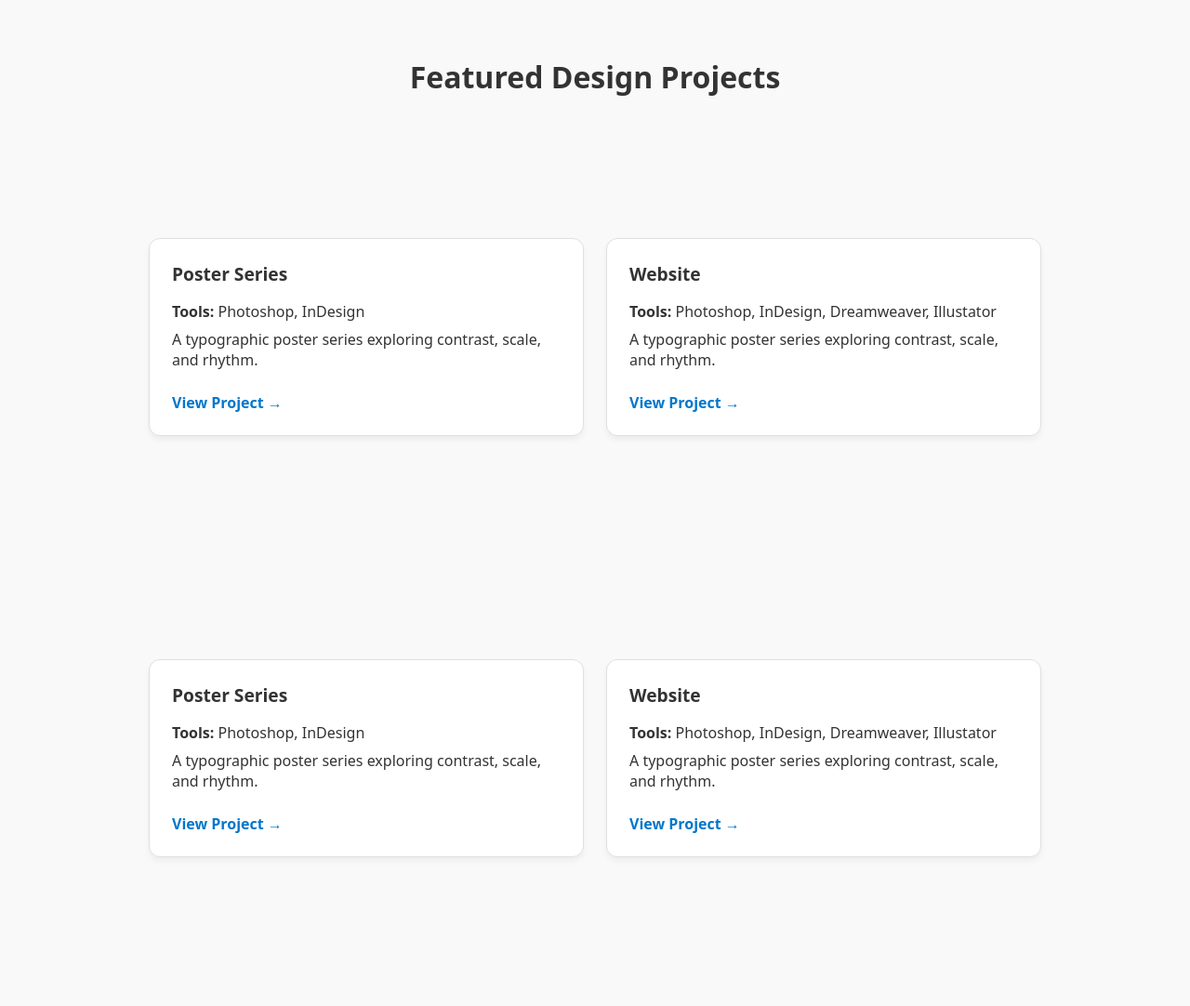
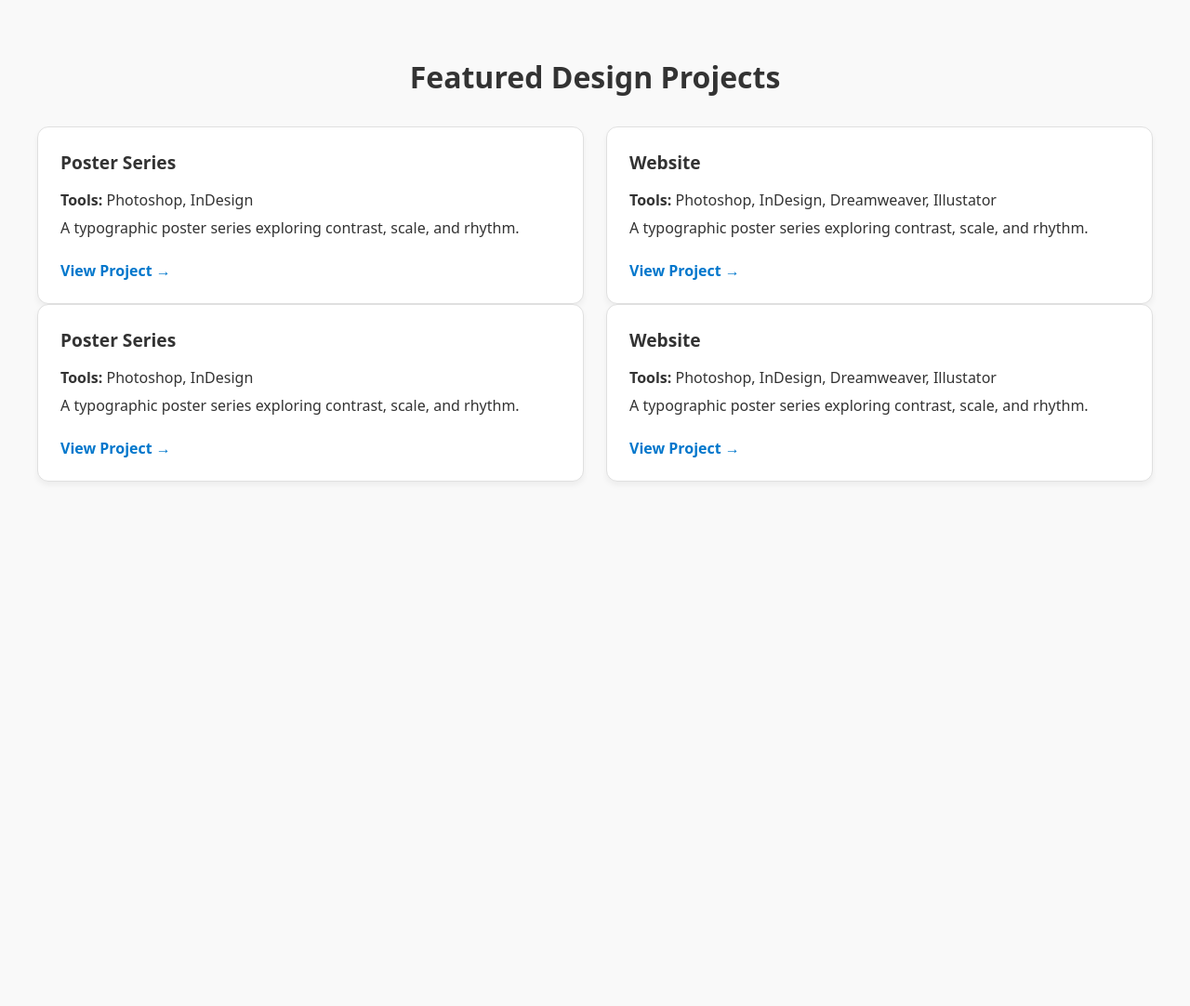
Before and after one commit to Moonflower-pixel/2025-portfolio, a Jekyll site: the page built from design.html, in a window 1280 px wide. Shown: the whole page at 93% size. Built offline with Jekyll 4.4.1, drawn with Linux system fonts in a browser that asks for light colours; after the commit the page ends 900 px from its top, so only the background shows below that.

Commit message:
removing padding

```diff
--- a/_layouts/design.html
+++ b/_layouts/design.html
@@ -23,7 +23,6 @@
       gap: 1.5rem;
       max-width: 1200px;
       margin: 0 auto;
-		padding: 10%
     }
 
     .design-card {
```
